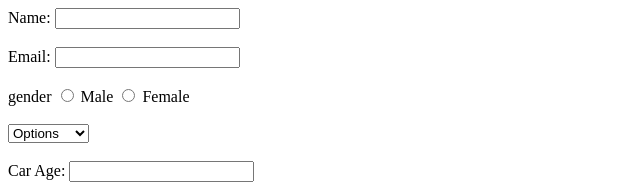
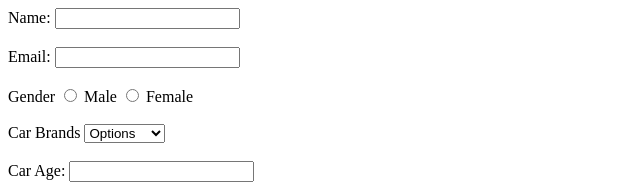
Before and after one commit to acciojob/car-insurance-form-bikkyji9914, a website: page main.html in a window 1280 px wide. Shown: the top 191 px of the page, without its empty margins (0-640 px from the left). Drawn offline with Linux system fonts and the light colour scheme.

Commit message:
created a submission

```diff
--- a/main.html
+++ b/main.html
@@ -19,14 +19,14 @@
 		<input type="Email" id="email" required="yes">
 		<br>
 		<br>
-		<label for="gender-m">gender</label>
+		<label>Gender</label>
 		<input type="radio" id="gender-m" name="gender" required="yes">
 			<label for="gender-m">Male</label>
 		<input type="radio" id="gender-f" name="gender" required="yes">
-			<label for="gender-m">Female</label>
+			<label for="gender-f">Female</label>
 		<br>
 		<br>
-
+		<label for="cars" >Car Brands</label>
 		<select id="cars">
 			<option>Options</option>
 			<option>BMW</option>
```
